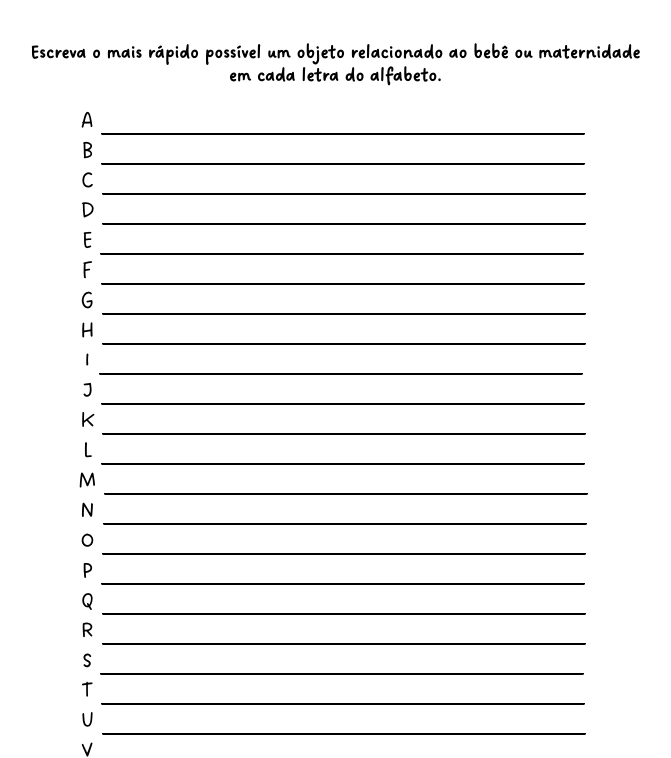
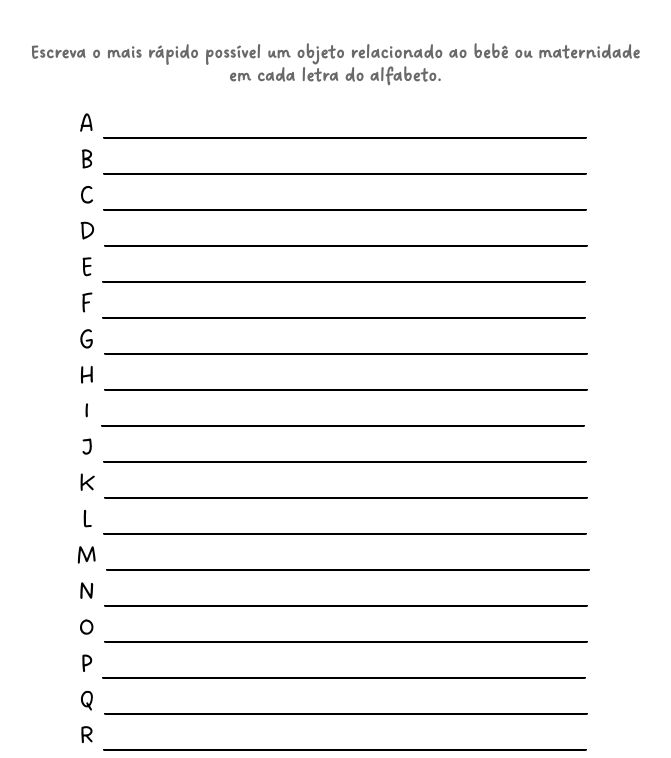
Before and after one commit to Lfmpaes/baby-stop, a plain HTML site: page index.html in a window 1280 px wide. Shown: the part 64-822 px from the top of the page, without its empty margins (307-978 px from the left). Drawn offline with Linux system fonts and the light colour scheme.

Commit message:
updated subtitle color and size

```diff
--- a/styles.css
+++ b/styles.css
@@ -30,10 +30,11 @@ section {
 
 section h3 {
     margin-left: 0.25rem;
+    color: dimgray;
 }
 
 section p {
-    font-size: 1.5rem;
+    font-size: 1.75rem;
     align-items: center;
     margin: 0 auto;
 }
```
